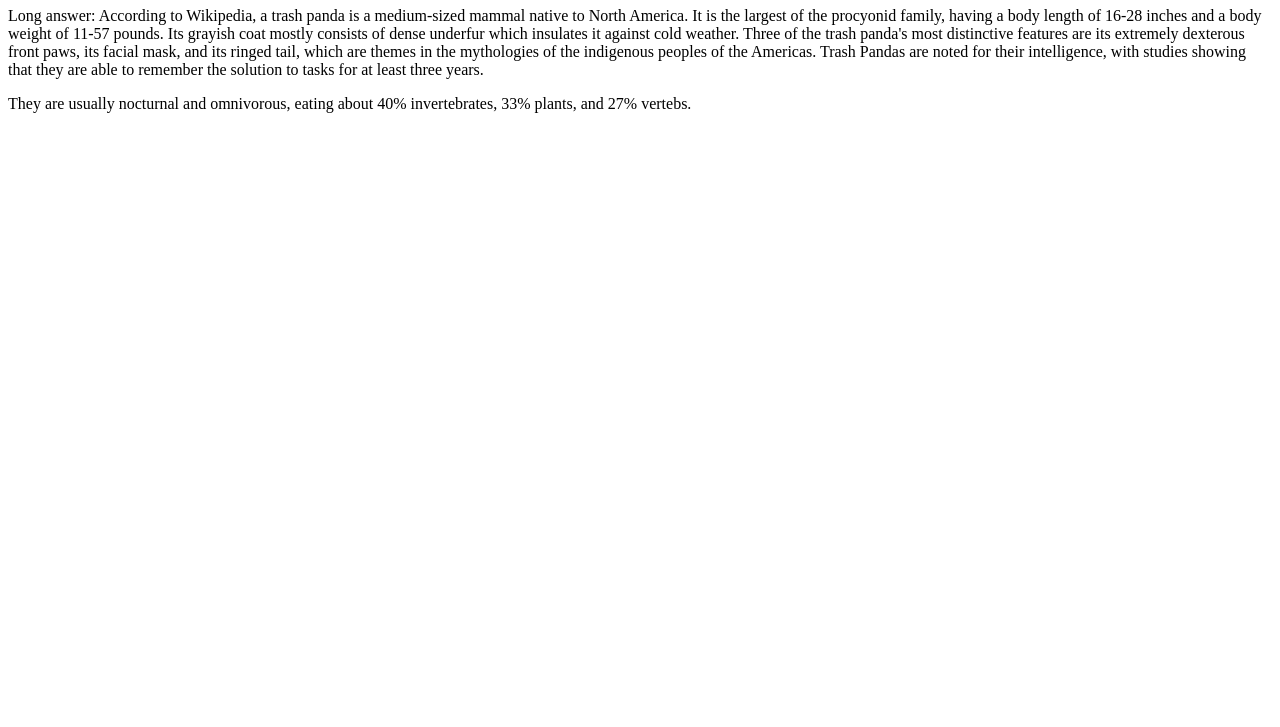
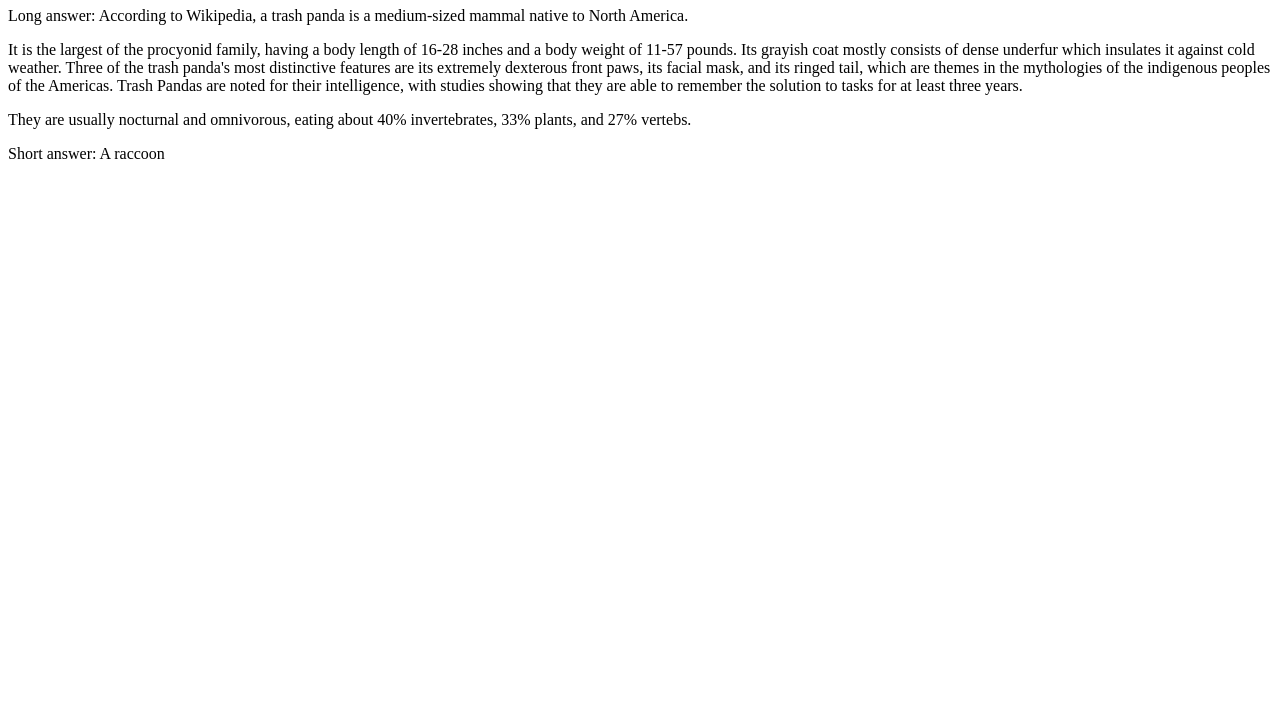
Before and after one commit to johndoyle603/trashpanda, a plain HTML site: page index.html in a window 1280 px wide. Shown: the part 73-800 px from the top of the page. Drawn offline with Linux system fonts and the light colour scheme.

Commit message:
Added short answer

```diff
--- a/index.html
+++ b/index.html
@@ -1,11 +1,28 @@
 <!DOCTYPE html>
 <html>
+
 <body>
+    <div>
+        <h1>Meet the trash panda</h1>
 
-<h1>Meet the trash panda</h1>
-<p>Long answer: According to Wikipedia, a trash panda is a medium-sized mammal native to North America. It is the largest of the procyonid family, having a body length of 16-28 inches and a body weight of 11-57 pounds. Its grayish coat mostly consists of dense underfur which insulates it against cold weather. Three of the trash panda's most distinctive features are its extremely dexterous front paws, its facial mask, and its ringed tail, which are themes in the mythologies of the indigenous peoples of the Americas. Trash Pandas are noted for their intelligence, with studies showing that they are able to remember the solution to tasks for at least three years.</p>
+        <p>Long answer: According to Wikipedia, a trash panda is a medium-sized mammal native to North America.</p>
 
-<p>They are usually nocturnal and omnivorous, eating about 40% invertebrates, 33% plants, and 27% vertebs.</p>
+        <p>It is the largest of the procyonid family, having a body length of 16-28 inches and a body weight of 11-57
+            pounds. Its grayish coat mostly consists of dense underfur which insulates it against cold weather. Three of
+            the trash panda's most distinctive features are its extremely dexterous front paws, its facial mask, and its
+            ringed tail, which are themes in the mythologies of the indigenous peoples of the Americas. Trash Pandas are
+            noted for their intelligence, with studies showing that they are able to remember the solution to tasks for
+            at least three years.</p>
 
+        <p>They are usually nocturnal and omnivorous, eating about 40% invertebrates, 33% plants, and 27% vertebs.</p>
+
+    </div>
+
+    <div>
+
+        <p>Short answer: A raccoon</p>
+
+    </div>
 </body>
+
 </html>
```
